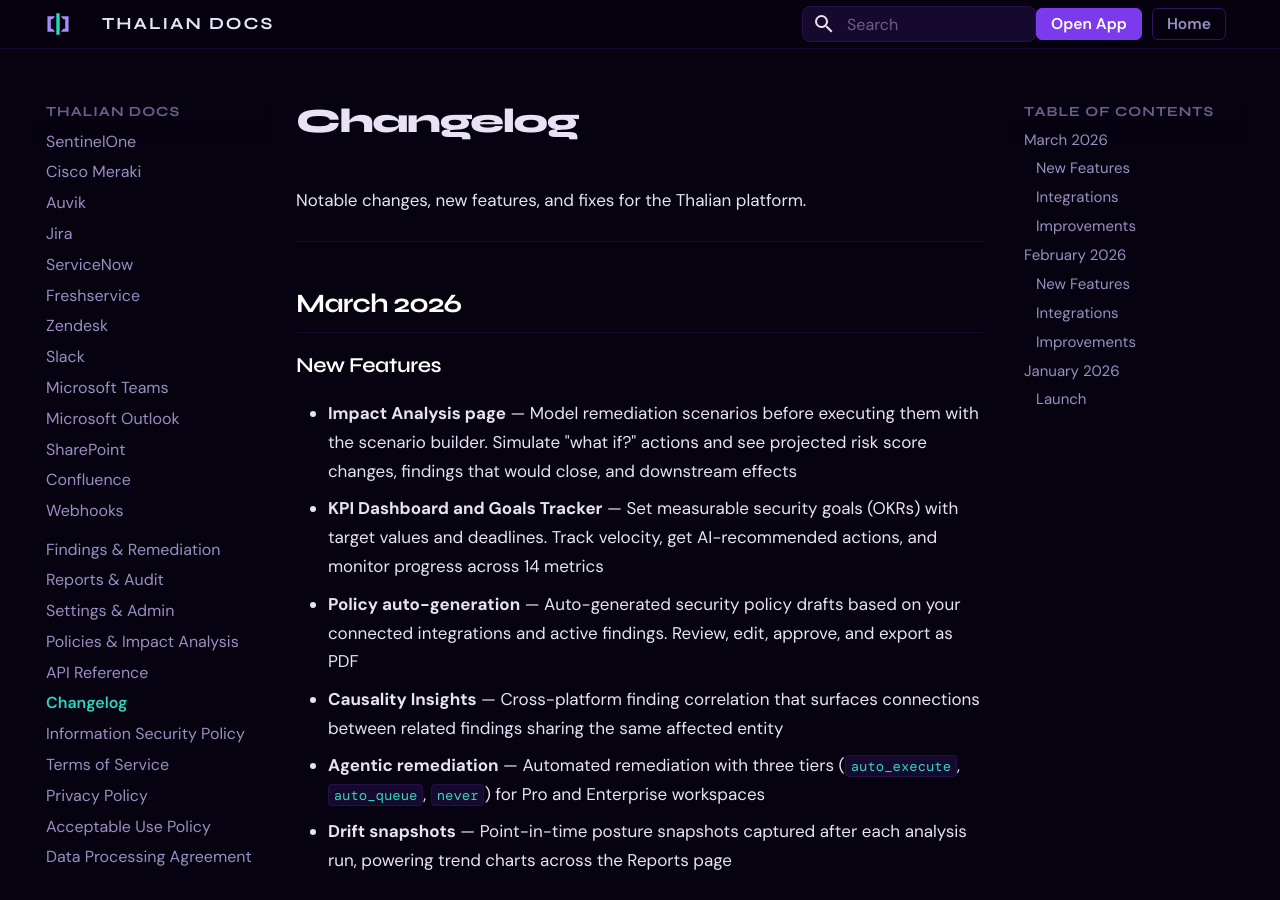
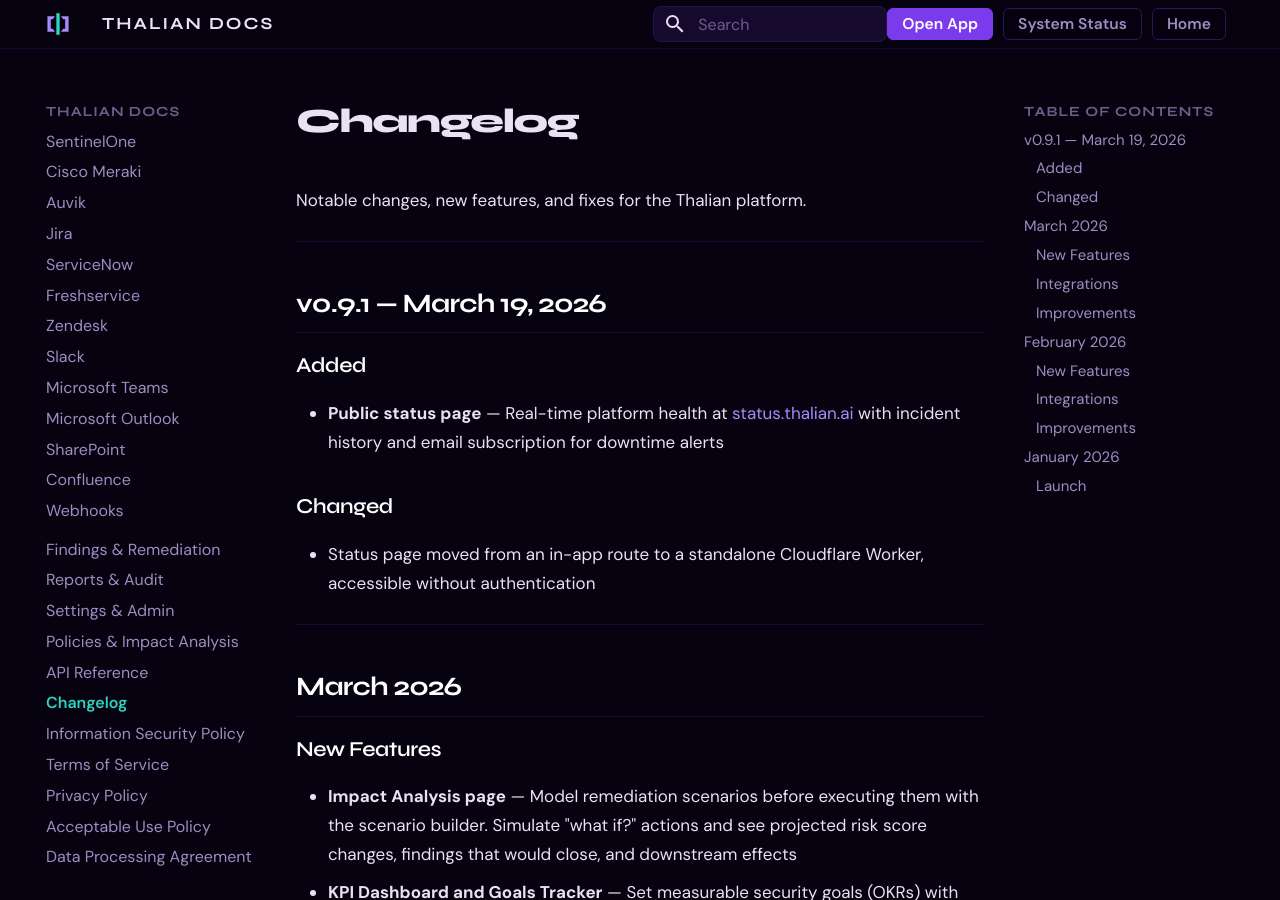
Before and after one commit to tori-mf13/thalian-docs, an MkDocs documentation site: the page built from docs/changelog.md, in a window 1280 px wide and 900 px high. Built offline with MkDocs 1.6.1 and Material for MkDocs 9.7.7, drawn with Linux system fonts in a browser that asks for light colours.

Commit message:
feat: add System Status link and v0.9.1 changelog entry
Co-Authored-By: Claude Opus 4.6 (1M context) <noreply@anthropic.com>

```diff
--- a/docs/assets/nav-links.js
+++ b/docs/assets/nav-links.js
@@ -7,6 +7,7 @@ document.addEventListener('DOMContentLoaded', function () {
   nav.className = 'th-header-links';
   nav.innerHTML =
     '<a href="https://app.thalian.ai" target="_blank" rel="noopener noreferrer" class="th-header-link">Open App</a>' +
+    '<a href="https://status.thalian.ai" target="_blank" rel="noopener noreferrer" class="th-header-link th-header-link--dim">System Status</a>' +
     '<a href="https://thalian.ai" target="_blank" rel="noopener noreferrer" class="th-header-link th-header-link--dim">Home</a>';
 
   header.appendChild(nav);
--- a/docs/changelog.md
+++ b/docs/changelog.md
@@ -1,6 +1,18 @@
 # Changelog
 
 Notable changes, new features, and fixes for the Thalian platform.
+
+---
+
+## v0.9.1 — March 19, 2026
+
+### Added
+
+- **Public status page** — Real-time platform health at [status.thalian.ai](https://status.thalian.ai) with incident history and email subscription for downtime alerts
+
+### Changed
+
+- Status page moved from an in-app route to a standalone Cloudflare Worker, accessible without authentication
 
 ---
 
```
